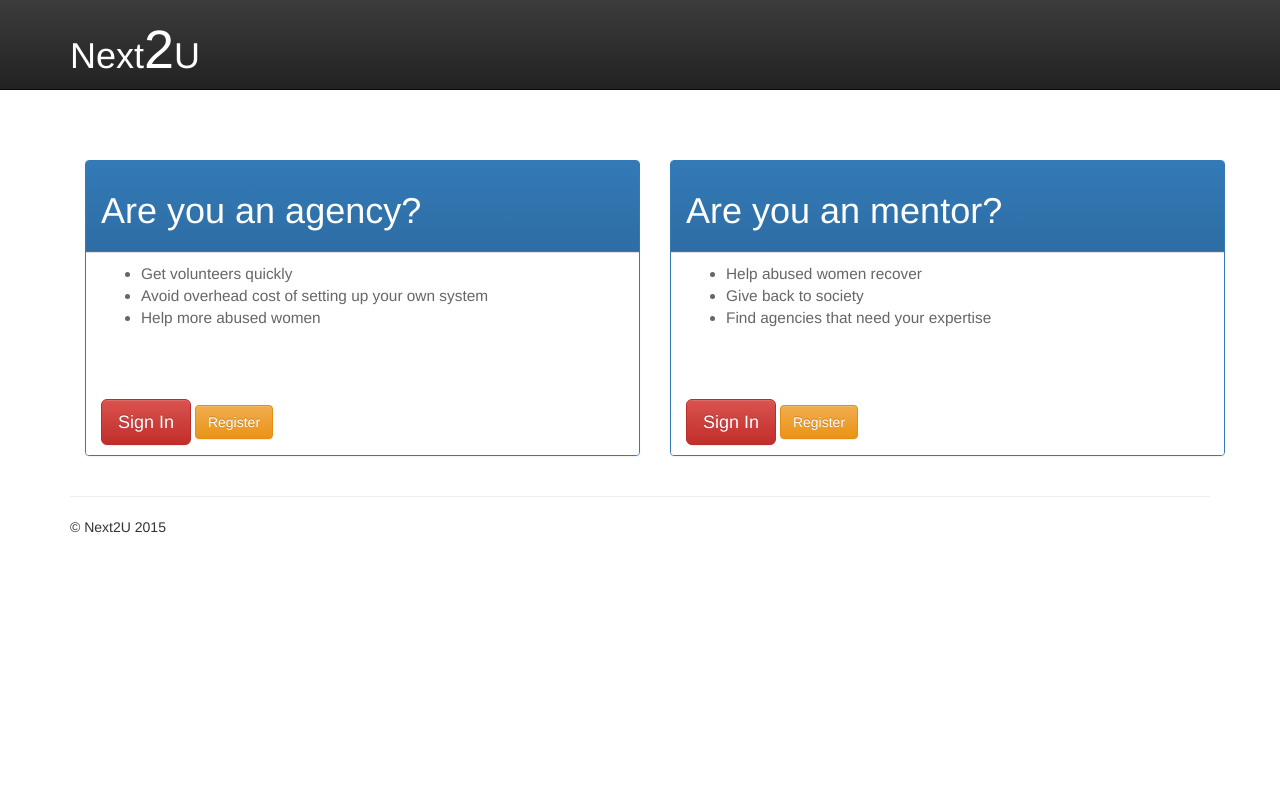
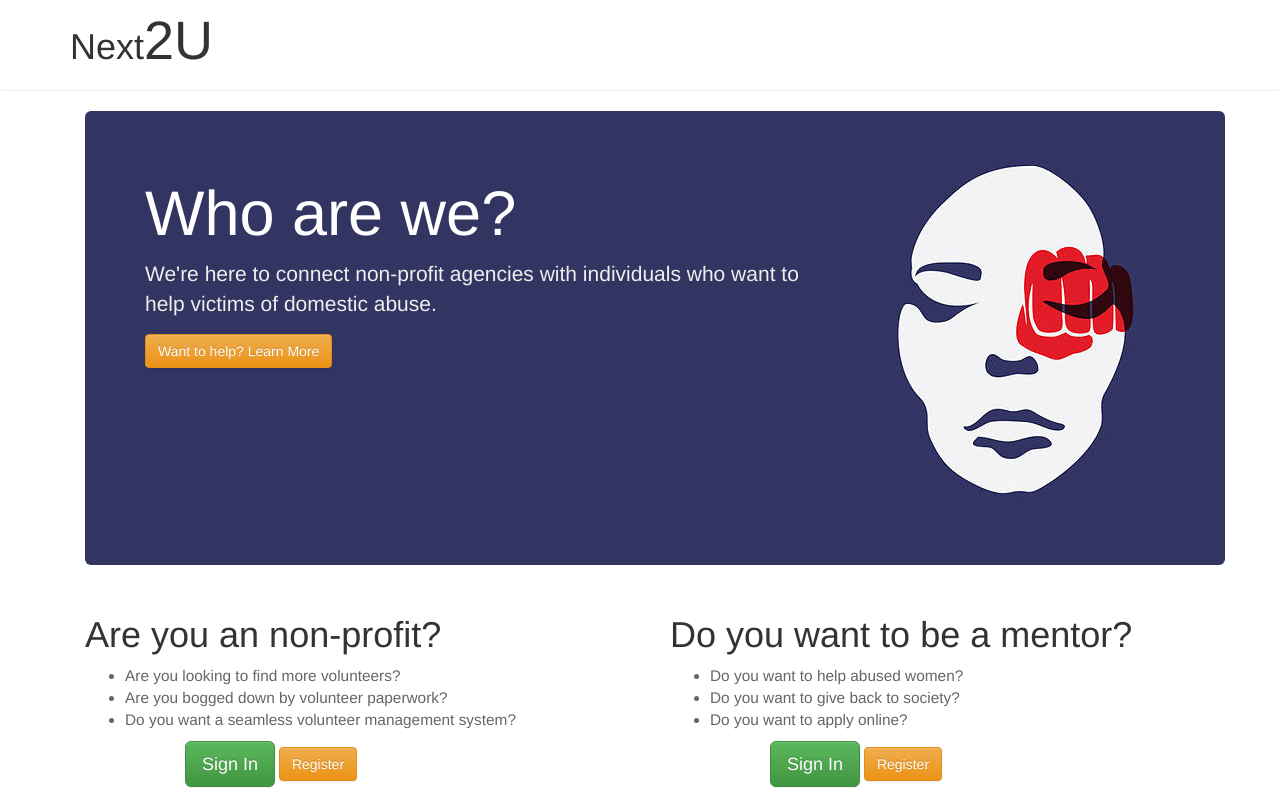
Before and after one commit to sldhana-zz/WomenUp, a Django app: page / in a window 1280 px wide. Run offline with Django 3.2, Linux system fonts and the light colour scheme; some libraries are stand-ins or nearby versions.

Commit message:
Updated templates

```diff
--- a/Next2U/static/css/index.css
+++ b/Next2U/static/css/index.css
@@ -1,6 +1,11 @@
-#main-container { margin-top: 80px; }
+
 .logo{
-    color: #fff;
+    margin-top: 10px;
+    padding-bottom: 10px;
+}
+
+.navbar{
+    border-bottom: 1px solid #eee;
 }
 
 .logo-two{
@@ -15,3 +20,29 @@
 .panel-footer{
     background: #fff;
 }
+
+.companyName{
+    margin-left: 10px;
+}
+
+.jumbotron{
+    background: #323461;
+}
+
+.jumbotron h1{
+    color: #fff;
+}
+
+.jumbotron p{
+    color: #eee;
+}
+
+.panel-primary>.panel-heading {
+    background: #e01d27;
+
+}
+
+.make-center{
+    margin-left: 100px;
+    margin-bottom: 10px;
+}
--- a/Next2U/templates/Next2U/index.html
+++ b/Next2U/templates/Next2U/index.html
@@ -6,60 +6,55 @@
 {% block content %}
     <div class="container" id="main-container">
 
+        <div class="jumbotron">
             <div class="row">
-                <div class="col-md-6">
-                        <div class="panel panel-primary">
-                            <div class="panel-heading">
-                                <div class="row">
-                                    <div class="col-xs-12">
-                                        <h1>Are you an agency?</h1>
+                <div class="col-md-8">
+                    <h1>Who are we?</h1>
+                    <p>We're here to connect non-profit agencies with individuals who want to help victims of domestic abuse.</p>
+                    <a class="btn btn-warning" href="#learn-more">Want to help? Learn More</a>
                 </div>
+                <div class="col-md-4">
+                    <img src="/static/images/violence.jpg" class="pull-right">
                 </div>
             </div>
 
-                                <div class="panel-footer">
-                                    <ul class="options">
-                                        <li>Get volunteers quickly</li>
-                                        <li>Avoid overhead cost of setting up your own system</li>
-                                        <li>Help more abused women</li>
 
-                                    </ul>
             <div class="clearfix"></div>
-                                    <br /><br /><br />
-
-                                        <a href="/signin?type=agency" class="btn btn-lg btn-danger">Sign In</a>
-                                        <a href="/agencyRegistration" class="btn btn-warning">Register</a>
 
         </div>
 
+        <div class="row" id="learn-more">
+            <div class="col-md-6">
+                <h1>Are you an non-profit?</h1>
+
+                <ul class="options">
+                    <li>Are you looking to find more volunteers?</li>
+                    <li>Are you bogged down by volunteer paperwork?</li>
+                    <li>Do you want a seamless volunteer management system?</li>
+
+                </ul>
+                <div class="make-center">
+                    <a href="/signin?type=agency" class="btn btn-lg btn-success">Sign In</a>
+                    <a href="/agencyRegistration" class="btn btn-warning">Register</a>
                 </div>
+
             </div>
             <div class="col-md-6">
-                        <div class="panel panel-primary">
-                            <div class="panel-heading">
-                                <div class="row">
-                                    <div class="col-xs-12">
-                                        <h1>Are you an mentor?</h1>
-                                    </div>
-                                </div>
-                            </div>
-
-                                <div class="panel-footer">
+                <h1>Do you want to be a mentor?</h1>
                  <ul class="options">
-                                        <li>Help abused women recover</li>
-                                        <li>Give back to society</li>
-                                        <li>Find agencies that need your expertise</li>
+                            <li>Do you want to help abused women?</li>
+                            <li>Do you want to give back to society?</li>
+                            <li>Do you want to apply online?</li>
 
                         </ul>
-                                    <div class="clearfix"></div>
-                                    <br /><br /><br />
-                                    <a href="signin?type=mentor" class="btn btn-lg btn-danger">Sign In</a>
+                <div class="make-center">
+                <a href="signin?type=mentor" class="btn btn-lg btn-success">Sign In</a>
                         <a href="/mentorRegistration" class="btn btn-warning">Register</a>
-                                </div>
 
                 </div>
                 </div>
             </div>
         </div>
 
+
 {% endblock %}
--- a/Next2U/templates/base.html
+++ b/Next2U/templates/base.html
@@ -23,7 +23,7 @@
 </head>
 <body>
 
-<nav class="navbar navbar-inverse navbar-fixed-top">
+<nav class="navbar">
     <div class="container">
 
         <div class="navbar-header">
@@ -33,7 +33,7 @@
                 <span class="icon-bar"></span>
                 <span class="icon-bar"></span>
             </button>
-           <h1 class="logo">Next<span class="logo-two">2</span>U</h1>
+           <h1 class="logo">Next<span class="logo-two">2U</span></h1>
         </div>
 
     </div>
@@ -46,17 +46,6 @@
 </div>
 
 
-<div class="container">
-    <hr />
-    <footer>
-        <p>&copy; Next2U 2015</p>
-    </footer>
-
-
-</div>
-
-
-
 
 <!-- Latest compiled and minified JavaScript -->
 <script src="https://ajax.googleapis.com/ajax/libs/jquery/1.11.3/jquery.min.js"></script>
```
Also changed, not shown: Next2U/templates/Next2U/agency.html (+22 -6 lines), Next2U/templates/Next2U/mentor.html (+17 -2 lines), Next2U/templates/Next2U/mentorCreation.html (+15 -10 lines), Next2U/templates/Next2U/mentorSuccess.html (+2 -6 lines), Next2U/templates/Next2U/signin.html (+14 -2 lines), Next2U/static/images/violence.jpg (added). Lines whose indentation alone changed are shown as unchanged.
